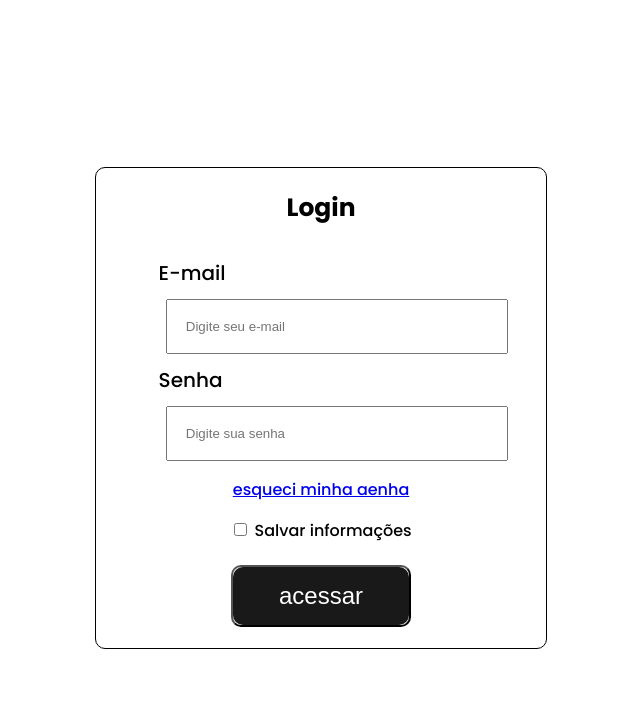
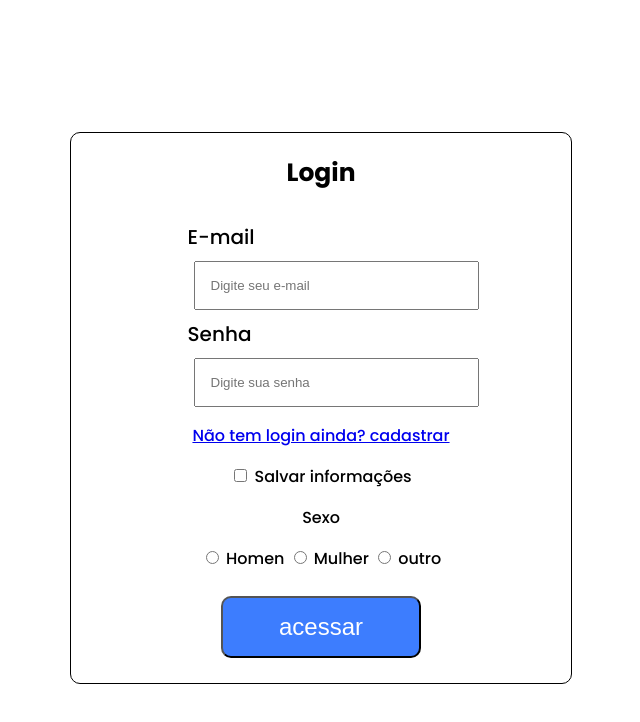
Before and after one commit to olliveira-gabriel/Tela-login, a plain HTML site: page Tela-login-main/Tela de login/index.html in a window 1280 px wide. Shown: the whole page, without its empty margins (319-959 px from the left). Drawn offline with Linux system fonts and the light colour scheme.

Commit message:
personalização

```diff
--- a/Tela de login/style.css
+++ /dev/null
@@ -1,121 +0,0 @@
-@import url('https://fonts.googleapis.com/css2?family=Poppins:ital,wght@0,100;0,200;0,300;0,400;0,500;0,600;0,700;0,800;0,900;1,100;1,200;1,300;1,400;1,500;1,600;1,700;1,800;1,900&display=swap');
-
-
-
-
-.container{
-    height: 100vh;
-    display: flex;
-    justify-content: center;
-}
-.formulario{
-    width: 450px;
-    height: 480px;
-    display: flex;
-    flex-direction: column;
-    align-self: center;
-    border: 1px solid#000;
-    border-radius: 10px;
-    align-items: center;
-    background-color: #ffffff23;
-    font-family: "Poppins", sans-serif;
-    font-weight: 500;
-    font-style: normal;
-}
-.dados{
-    display: flex;
-    flex-direction: column;
-    text-align: left;
-    width: 80%;
-    padding: 0% 0% 0% 3%;
-}
-.texto{
-    font-size: 20px;
-    padding: 3%;
-}
-.caixa_texto{
-    margin: 0% 0% 0% 5%;
-    padding: 5%;
-}
-h1{
-    font-size: 25px;
-    color: #000000;
-
-}
-/* botão personalizado */
-
-.bn5 {
-    width: 40%;
-    margin: 5%;
-    padding: 15px 25px;
-    font-size: 24px;
-    cursor: pointer;
-    color: #fff;
-    position: relative;
-    z-index: 0;
-    border-radius: 10px;
-}
-
-.bn5:before {
-  content: "";
-  background: linear-gradient(
-    45deg,
-    #ff0000,
-    #ff7300,
-    #fffb00,
-    #48ff00,
-    #00ffd5,
-    #002bff,
-    #7a00ff,
-    #ff00c8,
-    #ff0000
-  );
-  position: absolute;
-  top: -2px;
-  left: -2px;
-  background-size: 400%;
-  z-index: -1;
-  filter: blur(5px);
-  width: calc(100% + 4px);
-  height: calc(100% + 4px);
-  animation: glowingbn5 20s linear infinite;
-  opacity: 0;
-  transition: opacity 0.3s ease-in-out;
-  border-radius: 10px;
-}
-
-@keyframes glowingbn5 {
-  0% {
-    background-position: 0 0;
-  }
-  50% {
-    background-position: 400% 0;
-  }
-  100% {
-    background-position: 0 0;
-  }
-}
-
-.bn5:active {
-  color: #000;
-}
-
-.bn5:active:after {
-  background: transparent;
-}
-
-.bn5:hover:before {
-  opacity: 1;
-}
-
-.bn5:after {
-  z-index: -1;
-  content: "";
-  position: absolute;
-  width: 100%;
-  height: 100%;
-  background: #191919;
-  left: 0;
-  top: 0;
-  border-radius: 10px;
-}
--- a/Tela de login/index.html
+++ b/Tela-login-main/Tela de login/index.html
@@ -16,12 +16,21 @@
                 <label class="texto" for="Senha">Senha</label>
                 <input class="caixa_texto" type="password" placeholder="Digite sua senha">
             </div>
-            <a href="#"><p>esqueci minha aenha</p></a>
+            <a href="#" target="_blank"><p>Não tem login ainda? cadastrar</p></a>
             <div class="checkbox">
                 <input type="checkbox">
                 <label for="salvar">Salvar informações</label>
             </div>
-            <button href="/" class="bn5">acessar</button>
+            <div class="radio">
+                <p>Sexo</p>
+                <input type="radio" id="Homen" name="sexo" value="Homen">
+                <label for="salvar">Homen</label>
+                <input type="radio" id="Mulher" name="sexo" value="Mulher">
+                <label for="salvar">Mulher</label>
+                <input type="radio" id="Outro" name="sexo" value="Outro">
+                <label for="salvar">outro</label>
+            </div>
+            <button href="/">acessar</button>
          </div>
     </section>
 </body>
--- /dev/null
+++ b/Tela-login-main/Tela de login/style.css
@@ -0,0 +1,55 @@
+@import url('https://fonts.googleapis.com/css2?family=Poppins:ital,wght@0,100;0,200;0,300;0,400;0,500;0,600;0,700;0,800;0,900;1,100;1,200;1,300;1,400;1,500;1,600;1,700;1,800;1,900&display=swap');
+
+
+.container{
+    height: 100vh;
+    display: flex;
+    justify-content: center;
+}
+.formulario{
+    width: 500px;
+    height: 550px;
+    display: flex;
+    flex-direction: column;
+    align-self: center;
+    border: 1px solid#000;
+    border-radius: 10px;
+    align-items: center;
+    background-color: #ffffff23;
+    font-family: "Poppins", sans-serif;
+    font-weight: 500;
+    font-style: normal;
+}
+.dados{
+    display: flex;
+    flex-direction: column;
+    text-align: left;
+    width: 60%;
+    padding: 0% 0% 0% 3%;
+}
+.texto{
+    font-size: 20px;
+    padding: 3%;
+}
+.caixa_texto{
+    margin: 0% 0% 0% 5%;
+    padding: 5%;
+}
+h1{
+    font-size: 25px;
+    color: #000000;
+
+}
+button{
+  width: 40%;
+  margin: 5%;
+  padding: 15px 25px;
+  font-size: 24px;
+  cursor: pointer;
+  color: #fff;
+  border-radius: 10px;
+  background: rgb(61, 125, 254);
+}
+p{
+  text-align: center;
+}
```
Also changed, not shown: 1 other file.
